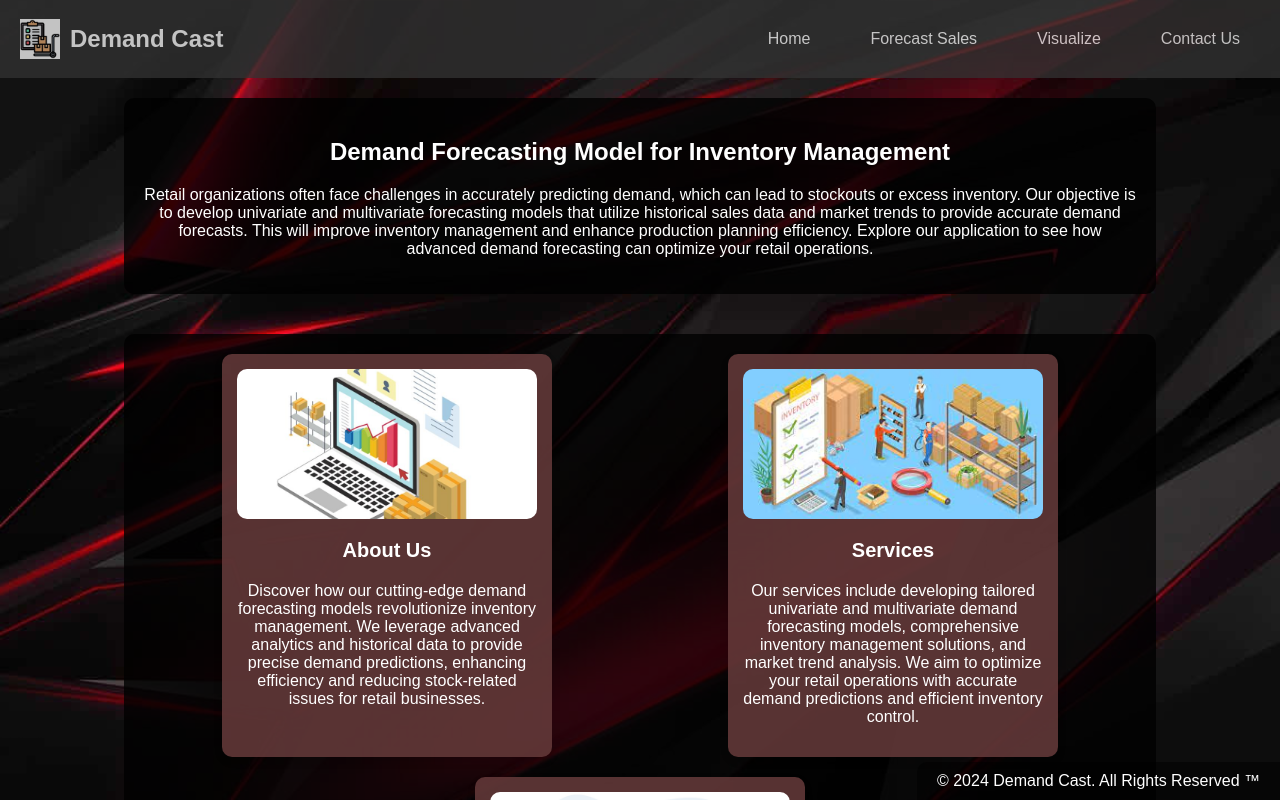
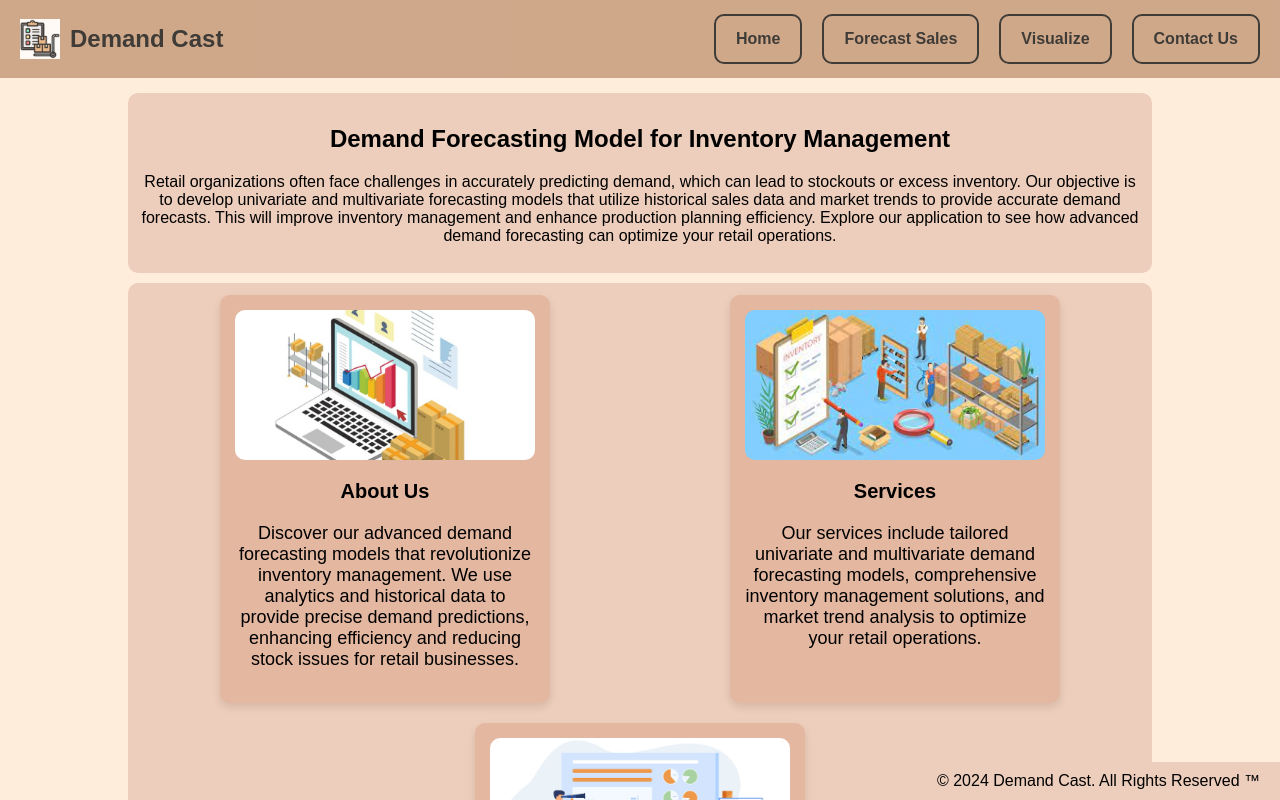
Before and after one commit to Inventory-Management05/Demand_Forecasting, a React (Vite) app in the folder frontend/: page / in a window 1280 px wide. Shown: the top 800 px of the page. Built offline with nearby package versions, Linux system fonts and the light colour scheme.

Commit message:
frontend-final

```diff
--- a/frontend/package.json
+++ b/frontend/package.json
@@ -26,6 +26,6 @@
     "eslint-plugin-react": "^7.34.3",
     "eslint-plugin-react-hooks": "^4.6.2",
     "eslint-plugin-react-refresh": "^0.4.7",
-    "vite": "^5.3.4"
+    "vite": "^5.3.5"
   }
 }
--- a/frontend/src/App.css
+++ b/frontend/src/App.css
@@ -2,11 +2,11 @@
 body {
   margin: 0;
   font-family: Arial, sans-serif;
-  background-image: url('./assets/homeImage2.jpg'); /* Replace with your image path */
+  /* background-image: url('./assets/homeImage2.jpg'); Replace with your image path */
   background-size: cover;
   background-repeat: no-repeat;
   background-attachment: fixed;
-  background-color: rgba(0, 0, 0, 1); /* Background color with 50% opacity */
+  background-color:#FFEDDB; /* Background color with 50% opacity */
 }
 
 body::before {
@@ -21,7 +21,7 @@ body::before {
   display: flex;
   justify-content: space-between;
   align-items: center;
-  background-color: #333;
+  background-color: #BF9270;
   padding: 5px 20px;
   position: relative;
   opacity: 0.75;
@@ -38,7 +38,7 @@ body::before {
 }
 
 .company-name {
-  color: white;
+  color: black;
   position: relative;
   font-size: 24px;
   font-weight: bold;
@@ -50,14 +50,17 @@ body::before {
 }
 
 .navbar-links a {
-  color: white;
+  color: black;
   text-decoration: none;
+  border: 2px solid #000000;
+  border-radius: 10px;
   padding: 14px 20px;
   text-align: center;
+  font-weight: bold;
 }
 
 .navbar-links a:hover {
-  background-color: #575757;
+  background-color: #FFEDDB;
   border-radius: 4px;
 }
 
@@ -70,7 +73,7 @@ body::before {
 .hamburger {
   display: none;
   font-size: 30px;
-  color: white;
+  color: black;
   cursor: pointer;
 }
 
@@ -101,8 +104,8 @@ body::before {
   position: fixed;
   bottom: 0;
   right: 0;
-  background-color: rgba(0, 0, 0, 0.5); /* Semi-transparent black background */
-  color: white;
+  background-color: #EDCDBB; /* Semi-transparent black background */
+  color: black;
   padding: 10px 20px;
   border-top-left-radius: 10px;
   z-index: 1; /* Ensure it appears above the overlay */
--- a/frontend/src/pages/Contact.css
+++ b/frontend/src/pages/Contact.css
@@ -8,18 +8,19 @@
 
 .contact-section {
     width: 80%;
-    background-color: rgba(0, 0, 0, 0.8); /* Light blue with 50% opacity */
+    background-color: #EDCDBB; /* Light blue with 50% opacity */
     padding: 20px;
     border-radius: 10px;
     margin-bottom: 20px;
 }
 
 .contact-text {
-    color: white;
+    color: black;
     text-align: center;
 }
 
 .team-members {
+
     display: flex;
     justify-content: space-around;
     gap: 20px;
@@ -27,7 +28,7 @@
 }
 
 .team-member {
-    background-color: rgba(255, 255, 255, 0.1);
+    background-color: #E3B7A0;
     width: 30%; /* Make each card take 30% of the width */
     padding: 10px;
     border-radius: 10px;
@@ -36,17 +37,17 @@
 }
 
 .team-member h3 {
-    color: rgba(255, 222, 222, 0.866); /* Similar background color to cards */
+    color: black; /* Similar background color to cards */
     margin-bottom: 5px;
 }
 
 .team-member p {
-    color: white;
+    color: black;
     margin: 2px 0;
 }
 
 .team-member p strong {
-    color: rgba(231, 193, 193, 0.866); /* Emphasize strong text */
+    color: black; /* Emphasize strong text */
 }
 
 @media (max-width: 1200px) {
--- a/frontend/src/pages/Contact.jsx
+++ b/frontend/src/pages/Contact.jsx
@@ -16,12 +16,12 @@ const ContactUs = () => {
           <div className="team-member">
             <h3>Ansh Rajani</h3>
             <p><strong>Role:</strong> Team Lead</p>
-            <p><strong>Email:</strong> ansh.rajani@example.com</p>
+            <p><strong>Email:</strong> anshrajani123@gmail.com</p>
           </div>
           <div className="team-member">
             <h3>Aryan Sharma</h3>
             <p><strong>Role:</strong> Web Developer</p>
-            <p><strong>Email:</strong> aryan.sharma@example.com</p>
+            <p><strong>Email:</strong> aryanshar17@gmail.com</p>
           </div>
           <div className="team-member">
             <h3>Shivam Sharma</h3>
--- a/frontend/src/pages/ForecastSales.css
+++ b/frontend/src/pages/ForecastSales.css
@@ -4,11 +4,10 @@
   align-items: center;
   gap: 20px;
   padding: 20px;
-  background-color: rgba(0, 0, 0, 0.8);
+  background-color: #EDCDBB;
   border-radius: 10px;
-  margin-bottom: 20px;
   width: 80%;
-  margin: 0 auto;
+  margin: 25px auto;
   box-shadow: 0 0 15px rgba(0, 0, 0, 0.5);
 }
 
@@ -21,47 +20,49 @@
 }
 
 .forecast-label {
-  color: white;
-  align-items: center;
-  margin-bottom: 10px;
+  padding: 10px;
+  color: black;
   font-size: 18px;
   width: 100%;
-  text-align: left;
+  display: inline;
+  align-items: center;
 }
-.forecast-checkbox-label {
-  height: 4vh;
-  width: 8vh;
+
+.forecast-retrain {
+  font-size: 20px;
 }
 
 .forecast-checkbox {
-  height: 4vh;
-  width: 8vh;
-  margin-top: 10px;
-  margin-left: 10px;
+  height: 3vh;
+  width: 3vh;
+  color: bisque;
 }
 
 .forecast-input {
   padding: 10px;
-  color: white;
-  background-color: rgba(101, 58, 58, 0.866);
+  color: black;
+  background-color: #E3B7A0;
   border: none;
   border-radius: 10px;
+  font-size: 15px;
   width: 100%;
   box-sizing: border-box;
 }
 
 .forecast-button {
   padding: 10px 20px;
-  background-color: rgba(101, 58, 58, 0.866);
-  color: white;
+  background-color: #E3B7A0;
+  color: black;
   border: none;
   border-radius: 5px;
   cursor: pointer;
   transition: background-color 0.3s ease;
+  border: 2px solid #000000;
 }
 
 .forecast-button:hover {
-  background-color: rgba(129, 53, 53, 0.866);
+  background-color: #FFEDDB;
+  border-radius: 4px;
 }
 
 .forecast-error {
@@ -75,19 +76,19 @@
 }
 
 .forecast-total {
-  color: white;
+  color: black;
   font-size: 24px;
   margin-bottom: 20px;
 }
 
-.forecast-plot {
+.forecast-plot .user-select-none .svg-container{
   width: 100%;
   max-width: 800px;
   margin-top: 20px;
 }
 
 h3 {
-  color: white;
+  color: black;
   font-size: 20px;
   margin-bottom: 10px;
 }
--- a/frontend/src/pages/Home.css
+++ b/frontend/src/pages/Home.css
@@ -4,20 +4,20 @@
     display: flex;
     flex-direction: column;
     align-items: center;
-    gap: 20px;
-    padding: 20px;
+    /* gap: 20px; */
+    padding: 15px;
   }
 
   .home-section {
     width: 80%;
-    background-color: rgba(0, 0, 0, 0.8); /* Light blue with 50% opacity */
-    padding: 20px;
+    background-color: #EDCDBB; /* Light blue with 50% opacity */
+    padding: 12px;
     border-radius: 10px;
-    margin-bottom: 20px;
+    margin-bottom: 10px;
   }
 
   .home-text {
-    color:white;
+    color:#000000;
     text-align: center;
   }
 
@@ -29,8 +29,9 @@
   }
 
   .card {
-    color: white;
-    background-color: rgba(101, 58, 58, 0.866);/*rgba(129, 53, 53, 0.866)*/
+    color: rgb(0, 0, 0);
+    font-size: 18px;
+    background-color: #E3B7A0;/*rgba(129, 53, 53, 0.866)*/
     border-radius: 10px;
     box-shadow: 0 4px 8px rgba(0, 0, 0, 0.1);
     padding: 15px;
@@ -50,6 +51,9 @@
     border-radius: 10px;
   }
 
+  .card h3{
+    color: #000000;
+  }
   .card p {
     margin-top: 10px;
   }
--- a/frontend/src/pages/Home.jsx
+++ b/frontend/src/pages/Home.jsx
@@ -21,31 +21,29 @@ const Home = () => {
           <img src="/home-img1.jpeg" alt="Description 1" />
           <h3>About Us</h3>
           <p>
-            Discover how our cutting-edge demand forecasting models
-            revolutionize inventory management. We leverage advanced analytics
-            and historical data to provide precise demand predictions, enhancing
-            efficiency and reducing stock-related issues for retail businesses.
+            Discover our advanced demand forecasting models that revolutionize
+            inventory management. We use analytics and historical data to
+            provide precise demand predictions, enhancing efficiency and
+            reducing stock issues for retail businesses.
           </p>
         </div>
         <div className="card">
           <img src="/home-img2.jpeg" alt="Description 2" />
           <h3>Services</h3>
           <p>
-            Our services include developing tailored univariate and multivariate
-            demand forecasting models, comprehensive inventory management
-            solutions, and market trend analysis. We aim to optimize your retail
-            operations with accurate demand predictions and efficient inventory
-            control.
+            Our services include tailored univariate and multivariate demand
+            forecasting models, comprehensive inventory management solutions,
+            and market trend analysis to optimize your retail operations.
           </p>
         </div>
         <div className="card">
           <img src="/home-img3.jpg" alt="Description 3" />
           <h3>Contact Us</h3>
           <p>
-            Get in touch with us for any inquiries or support. We're here to
-            assist you with our demand forecasting solutions and inventory
-            management services. Reach out via email, phone, or our online
-            contact form for prompt and personalized assistance.
+            Contact us for inquiries or support. We're here to assist with our
+            demand forecasting solutions and inventory management services.
+            Reach out via email, phone, or our online contact form for prompt
+            assistance.
           </p>
         </div>
       </div>
--- a/frontend/src/pages/Services.css
+++ b/frontend/src/pages/Services.css
@@ -1,71 +1,51 @@
-.services-container {
+/* Services.css */
+
+.services-main {
     display: flex;
     flex-direction: column;
     align-items: center;
-    padding: 20px;
-    background-color: rgba(0, 0, 0, 0.8); /* Dark background with 80% opacity */
+    /* padding: 20px; */
+    background-color: #EDCDBB; /* Background color similar to other sections */
     border-radius: 10px;
-    margin-bottom: 20px;
-    width: 80%;
-    margin: 0 auto;
+    margin: 20px auto;
+    max-height: fit-content;
+    width: 100%;
+    max-width: 1200px;
+    color: black;
 }
 
-.services-title {
-    color: white;
-    font-size: 24px;
-    text-align: center;
-}
-
-.services-description {
-    color: white;
-    font-size: 18px;
-    text-align: center;
-    margin-bottom: 20px;
-}
-
-.powerbi-container {
+.reportClass {
     width: 100%;
-    height: 600px;
+    height: 700px; /* Set a height for the embed */
     border-radius: 10px;
-    overflow: hidden;
-}
-
-.powerbi-container iframe {
-    width: 100%;
-    height: 100%;
-    border: none;
-    border-radius: 10px;
+    box-shadow: 0 4px 8px rgba(0, 0, 0, 0.1);
 }
 
 /* Responsive styles */
 @media (max-width: 1200px) {
-    .services-container {
+    .services-main {
         width: 90%;
-    }
-
-    .powerbi-container {
-        height: 500px;
     }
 }
 
 @media (max-width: 768px) {
-    .services-container {
+    .services-main {
         width: 100%;
         padding: 15px;
     }
 
-    .powerbi-container {
-        height: 400px;
+    .reportClass {
+        height: 500px; /* Adjust height for smaller screens */
     }
 }
 
 @media (max-width: 480px) {
-    .services-container {
+    .services-main {
         width: 100%;
         padding: 10px;
     }
 
-    .powerbi-container {
-        height: 300px;
+    .reportClass {
+        height: 400px; /* Adjust height for mobile screens */
     }
 }
```
Also changed, not shown: frontend/src/pages/Services.jsx (+55 -6 lines), frontend/src/assets/homeImage45.jpg (added), 1 other file (tests, documents, lock files or other folders).
